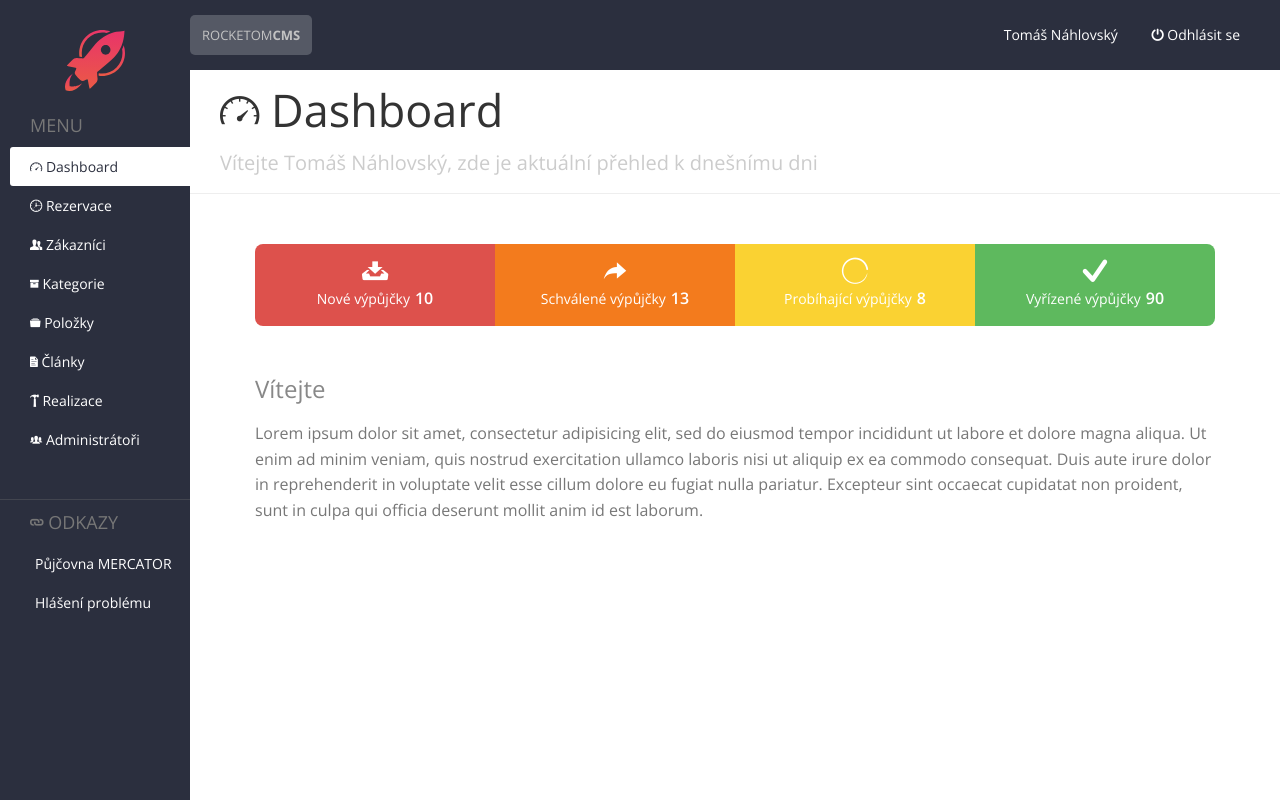
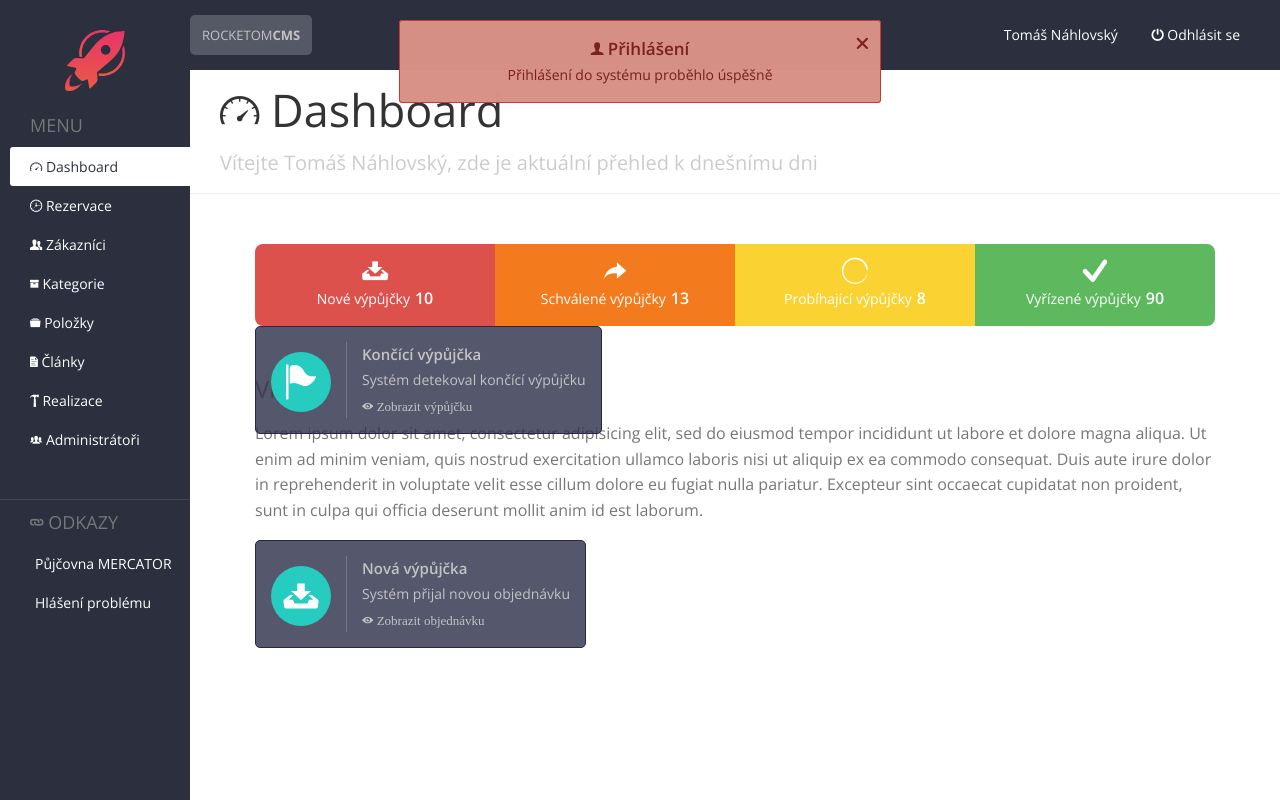
Before and after one commit to tomassburton/cms, a plain HTML site: page index.html in a window 1280 px wide. Drawn offline with nearby package versions, Linux system fonts and the light colour scheme; some packages are replaced by stand-ins of ours; a script that the page names is missing; files whose address does not match are found by name.

Commit message:
notifikace

```diff
--- a/css/layouts/side-menu.css
+++ b/css/layouts/side-menu.css
@@ -478,6 +478,95 @@ a.check-all:hover, a.discheck:hover { background: rgba(43, 47, 62, 0.6); }
 		-ms-border-radius: 0px 5px 5px 0px;
 	}
 
+/* -- ALERTS ----------------------------------------------------------------*/
+.alert {
+	border-radius: 3px 3px 3px 3px;
+	-webkit-border-radius: 3px 3px 3px 3px;
+	-moz-border-radius: 3px 3px 3px 3px;
+	-o-border-radius: 3px 3px 3px 3px;
+	-ms-border-radius: 3px 3px 3px 3px;
+	padding: 15px;
+	font-size: 14px;
+	font-family: 'Open Sans'!important;
+
+	position: absolute;
+	z-index: 10000;
+	top: 20px;
+	left:0;
+    right:0;
+    margin-left:auto;
+    margin-right:auto;
+	display: block;
+	width: 450px;
+	text-align: center;
+
+	cursor: default;
+}
+	.alert-success a { right: 12px!important; color: rgb(49, 107, 21)!important; }
+	.alert-danger a { right: 12px!important; color: rgb(123, 33, 33)!important; }
+	.alert strong { font-size: 17px; font-weight: 600; display: block; }
+	.alert span { font-size: 14px; }
+
+	.alert-success {
+		background: rgba(145, 226, 106, .9);
+		border: 1px solid rgb(88, 192, 38);
+		color: rgb(49, 107, 21);
+	}
+	.alert-danger {
+		background: rgba(223, 137, 137, .9);
+		border: 1px solid rgb(202, 56, 56);
+		color: rgb(123, 33, 33);
+	}
+
+/* -- NOTIFIKACE -------------------------------------------------------------*/
+.notification-new, .notification-end {
+	border-radius: 5px 5px 5px 5px;
+	-webkit-border-radius: 5px 5px 5px 5px;
+	-moz-border-radius: 5px 5px 5px 5px;
+	-o-border-radius: 5px 5px 5px 5px;
+	-ms-border-radius: 5px 5px 5px 5px;
+	padding: 15px;
+	font-size: 14px;
+	font-family: 'Open Sans'!important;
+
+	position: absolute;
+	z-index: 10000;
+	background: rgba(43, 47, 72, .8);
+	border: 1px solid rgba(43, 37, 72, 1);
+	color: rgb(195, 195, 195);
+
+	transition: .3s all ease;
+	-webkit-transition: .3s all ease;
+	-moz-transition: .3s all ease;
+	-o-transition: .3s all ease;
+	-ms-transition: .3s all ease;
+}
+.notification-new:hover, .notification-end:hover { color: white; }
+.notification-new:hover .icon { background: rgb(221, 81, 76); }
+.notification-end:hover .icon { background: rgb(250, 210, 50); }
+	.notification-new .icon, .notification-end .icon {
+		margin-top: 10px;
+		border-radius: 50px 50px 50px 50px;
+		padding: 10px;
+		display: inline-block;
+		font-size: 40px;
+		line-height: 40px;
+		width: 40px;
+		height: 40px;
+		text-align: center;
+		color: white;
+		float: left;
+		background: rgb(39, 204, 192);
+		transition: .3s all ease;
+		-webkit-transition: .5s all ease;
+		-moz-transition: .5s all ease;
+		-o-transition: .5s all ease;
+		-ms-transition: .5s all ease;
+	}
+	.text { float: right; text-align: left; padding-left: 15px; border-left: 1px solid rgba(195, 195, 195, .3); margin-left: 15px;}
+	.text > strong { font-weight: 600; font-size: 15px; }
+	.text > a { text-decoration: none; color: rgb(195, 195, 195); font-size: 13px; } .text > a:hover { text-decoration: underline; }
+
 /* -- Dynamic Button For Responsive Menu -------------------------------------*/
 
 /*
--- a/index.html
+++ b/index.html
@@ -85,10 +85,45 @@
                 </div>
             </div>
 
+            <div class="notification-end" title="Kliknutím zavřete">
+            	<div class="icon">
+            		<i class="ion-flag"></i>
+            	</div>
+            	<span class="text">
+            		<strong>Končící výpůjčka</strong><br>
+            		Systém detekoval končící výpůjčku<br>
+            		<a href="#" title="Zobrazit výpůjčku" class="ion-eye"> Zobrazit výpůjčku</a>
+            	</span>
+            </div>
+
             <h2 class="content-subhead">Vítejte</h2>
             <p>
                 Lorem ipsum dolor sit amet, consectetur adipisicing elit, sed do eiusmod tempor incididunt ut labore et dolore magna aliqua. Ut enim ad minim veniam, quis nostrud exercitation ullamco laboris nisi ut aliquip ex ea commodo consequat. Duis aute irure dolor in reprehenderit in voluptate velit esse cillum dolore eu fugiat nulla pariatur. Excepteur sint occaecat cupidatat non proident, sunt in culpa qui officia deserunt mollit anim id est laborum.
             </p>
+
+            <div class="alert alert-success">
+            	<a href="" class="close ion-close-round"></a>
+                	<strong><i class="ion-person"></i> Přihlášení</strong>
+                    <span>Přihlášení do systému proběhlo úspěšně</span>
+            </div>
+
+            <div class="alert alert-danger">
+            	<a href="" class="close ion-close-round"></a>
+                	<strong><i class="ion-person"></i> Přihlášení</strong>
+                    <span>Přihlášení do systému proběhlo úspěšně</span>
+            </div>
+
+            <div class="notification-new" title="Kliknutím zavřete">
+            	<div class="icon">
+            		<i class="ion-archive"></i>
+            	</div>
+            	<span class="text">
+            		<strong>Nová výpůjčka</strong><br>
+            		Systém přijal novou objednávku<br>
+            		<a href="#" title="Zobrazit objednávku" class="ion-eye"> Zobrazit objednávku</a>
+            	</span>
+            </div>
+
         </div>
     </div>
 </div>
```
Also changed, not shown: css/layouts/login.css (+23 -0 lines), login.html (+4 -0 lines).
